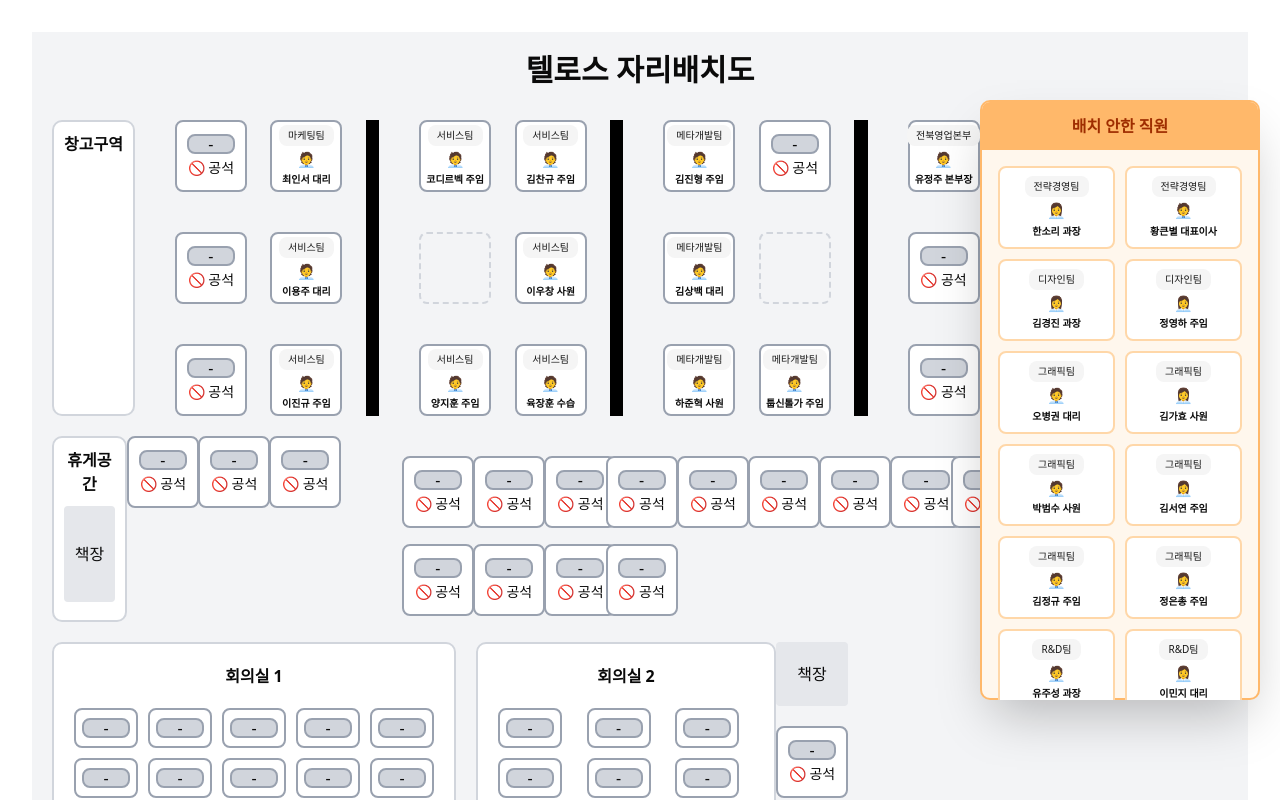
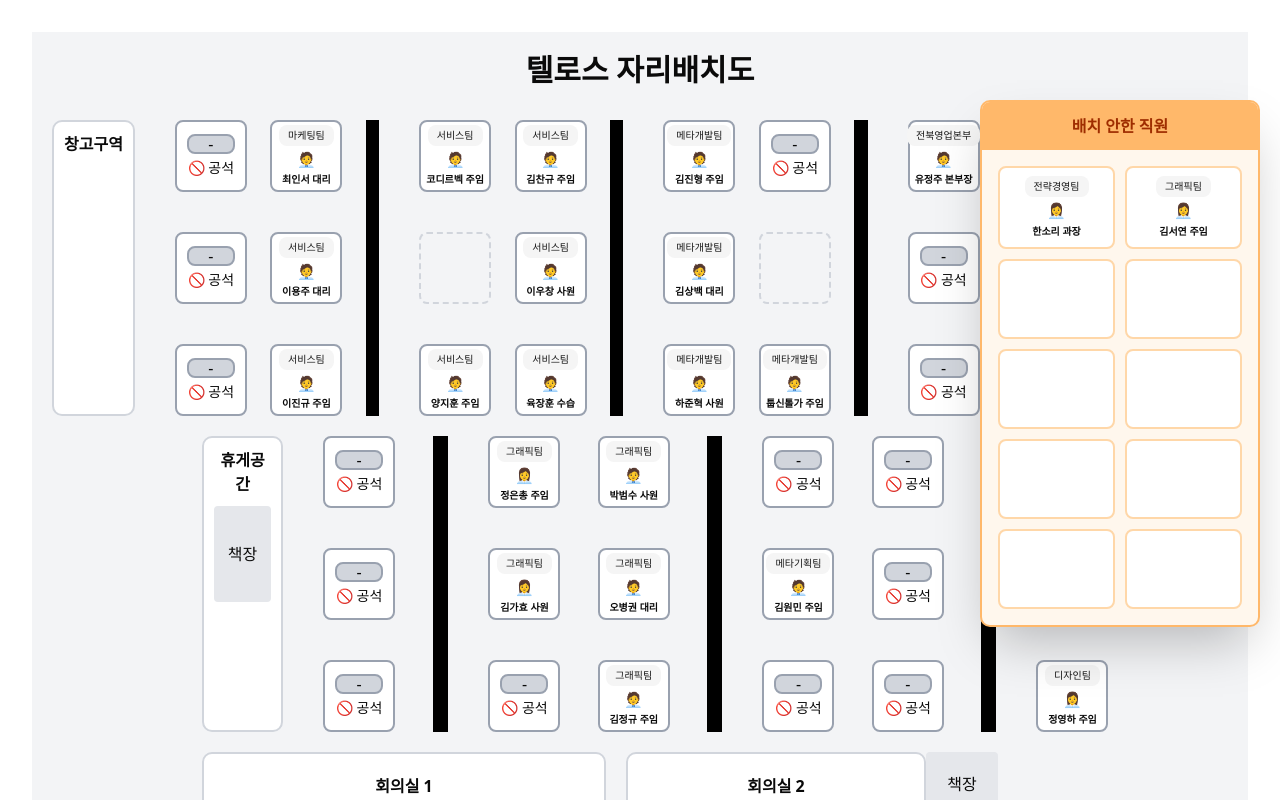
Before and after one commit to ywc0008/telos-seating-map, a React (Vite) app: page / in a window 1280 px wide. Shown: the top 800 px of the page. Built offline with nearby package versions, Linux system fonts and the light colour scheme.

Commit message:
feat: 중앙 좌석 배치

```diff
--- a/src/App.tsx
+++ b/src/App.tsx
@@ -273,9 +273,9 @@ export default function App() {
             </div>
           </div>
 
-          <div className="flex">
+          <div className="flex space-x-10 ml-[150px]">
             {/* 휴게공간 */}
-            <div className="col-start-1 row-start-2 border-2 border-gray-300 p-2.5 bg-white rounded-lg">
+            <div className="border-2 border-gray-300 p-2.5 bg-white rounded-lg">
               <h3 className="text-center font-semibold mb-2.5">휴게공간</h3>
               <div className="bg-gray-200 h-24 flex items-center justify-center rounded">
                 책장
@@ -283,24 +283,30 @@ export default function App() {
             </div>
 
             {/* 중앙 좌석들 */}
-            <div className="col-start-2 row-start-2 grid grid-cols-4 gap-2.5">
+            <div className="grid grid-cols-1 gap-10">
               {seats.middleOne.map((seat) => renderSeat(seat))}
             </div>
 
-            <div className="col-start-2 row-start-2 grid grid-cols-3 gap-2.5 mt-5">
+            <div className="w-4 bg-black self-stretch" />
+
+            <div className="grid grid-cols-2 gap-10">
               {seats.middleTwo.map((seat) => renderSeat(seat))}
             </div>
 
-            <div className="col-start-2 row-start-2 grid grid-cols-5 gap-2.5 mt-5">
+            <div className="w-4 bg-black self-stretch" />
+
+            <div className="grid grid-cols-2 gap-10">
               {seats.middleThree.map((seat) => renderSeat(seat))}
             </div>
 
-            <div className="col-start-2 row-start-2 grid grid-cols-3 gap-2.5 mt-5">
+            <div className="w-4 bg-black self-stretch" />
+
+            <div className="grid grid-cols-1 gap-10">
               {seats.middleFour.map((seat) => renderSeat(seat))}
             </div>
 
             {/* 탕비실 & 싱크대 */}
-            <div className="col-start-3 row-start-2 flex flex-col gap-2.5">
+            <div className="flex flex-col gap-2.5">
               <div className="bg-blue-500 text-white p-5 text-center rounded-md">
                 탕비실
               </div>
@@ -309,7 +315,8 @@ export default function App() {
               </div>
             </div>
           </div>
-          <div className="flex">
+
+          <div className="flex ml-[150px]">
             {/* 회의실 1 & 2 */}
             <div className="col-span-2 row-start-3 flex gap-5">
               <div className="flex-1 border-2 border-gray-300 p-5 bg-white rounded-lg">
--- a/src/data/employeeData.ts
+++ b/src/data/employeeData.ts
@@ -23,6 +23,7 @@ export const EmployeeData: EmployeeInterface[] = [
     position: "대표이사",
     department: "전략경영팀",
     gender: "male" as const,
+    seat: "R1",
   },
   {
     id: "p4",
@@ -47,6 +48,7 @@ export const EmployeeData: EmployeeInterface[] = [
     position: "과장",
     department: "디자인팀",
     gender: "female" as const,
+    seat: "MF2",
   },
   {
     id: "p7",
@@ -54,6 +56,8 @@ export const EmployeeData: EmployeeInterface[] = [
     position: "주임",
     department: "디자인팀",
     gender: "female" as const,
+    seat: "MF3",
+
   },
   // 마케팅팀
   {
@@ -71,6 +75,7 @@ export const EmployeeData: EmployeeInterface[] = [
     position: "대리",
     department: "그래픽팀",
     gender: "male" as const,
+    seat: "MT4",
   },
   {
     id: "p10",
@@ -78,6 +83,7 @@ export const EmployeeData: EmployeeInterface[] = [
     position: "사원",
     department: "그래픽팀",
     gender: "female" as const,
+    seat: "MT3",
   },
   {
     id: "p11",
@@ -85,6 +91,7 @@ export const EmployeeData: EmployeeInterface[] = [
     position: "사원",
     department: "그래픽팀",
     gender: "male" as const,
+    seat: "MT2",
   },
   {
     id: "p12",
@@ -99,6 +106,7 @@ export const EmployeeData: EmployeeInterface[] = [
     position: "주임",
     department: "그래픽팀",
     gender: "male" as const,
+    seat: "MT6",
   },
   {
     id: "p14",
@@ -106,6 +114,7 @@ export const EmployeeData: EmployeeInterface[] = [
     position: "주임",
     department: "그래픽팀",
     gender: "female" as const,
+    seat: "MT1",
   },
   // 메타개발팀
   {
@@ -147,6 +156,7 @@ export const EmployeeData: EmployeeInterface[] = [
     position: "과장",
     department: "R&D팀",
     gender: "male" as const,
+    seat: "R2",
   },
   {
     id: "p20",
@@ -154,6 +164,7 @@ export const EmployeeData: EmployeeInterface[] = [
     position: "대리",
     department: "R&D팀",
     gender: "female" as const,
+    seat: "R3",
   },
   {
     id: "p21",
@@ -161,6 +172,7 @@ export const EmployeeData: EmployeeInterface[] = [
     position: "대리",
     department: "R&D팀",
     gender: "female" as const,
+    seat: "R6",
   },
   {
     id: "p21",
@@ -168,6 +180,7 @@ export const EmployeeData: EmployeeInterface[] = [
     position: "수습",
     department: "R&D팀",
     gender: "female" as const,
+    seat: "R5",
   },
   {
     id: "p21",
@@ -175,7 +188,7 @@ export const EmployeeData: EmployeeInterface[] = [
     position: "주임",
     department: "R&D팀",
     gender: "male" as const,
-    seat: "UR5",
+    seat: "R4",
   },
   // 서비스팀
   {
@@ -241,6 +254,7 @@ export const EmployeeData: EmployeeInterface[] = [
     position: "주임",
     department: "메타기획팀",
     gender: "male" as const,
+    seat: "MTh3",
   },
   // 전북영업본부
   {
```
